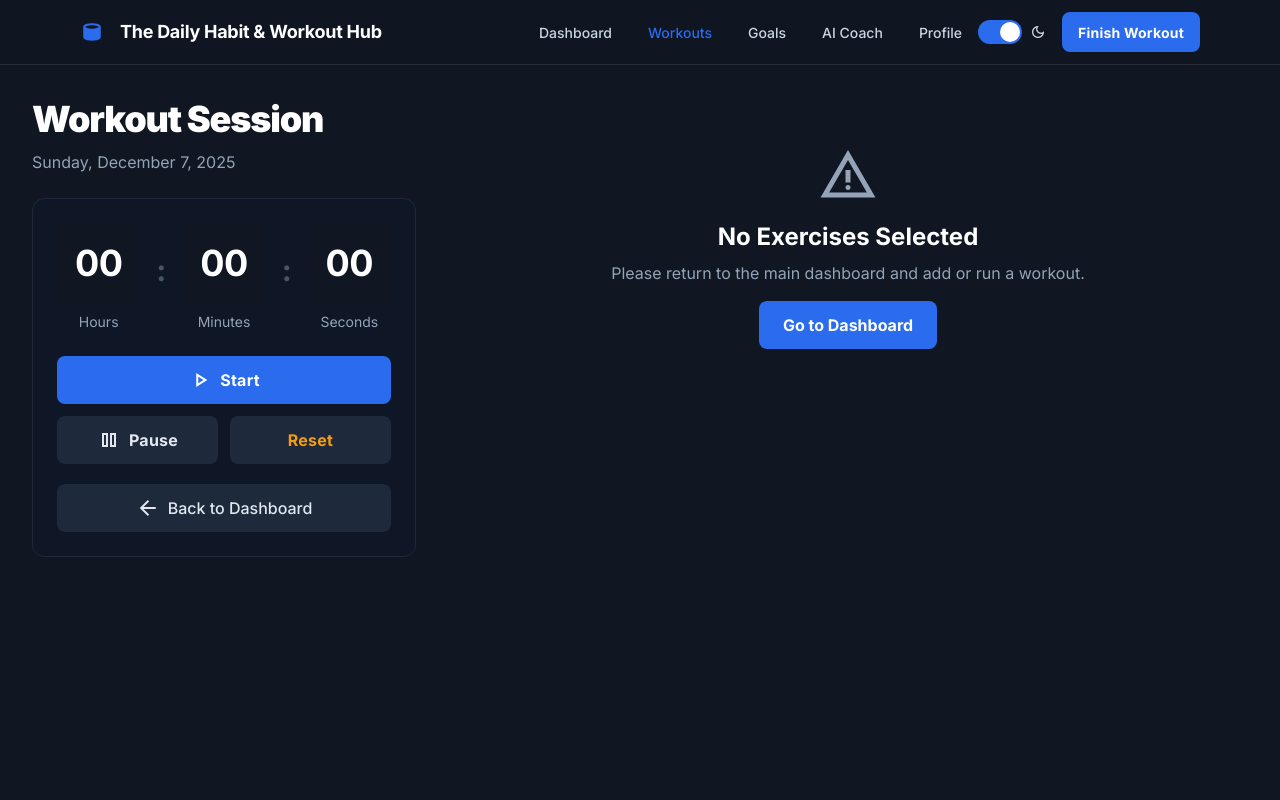
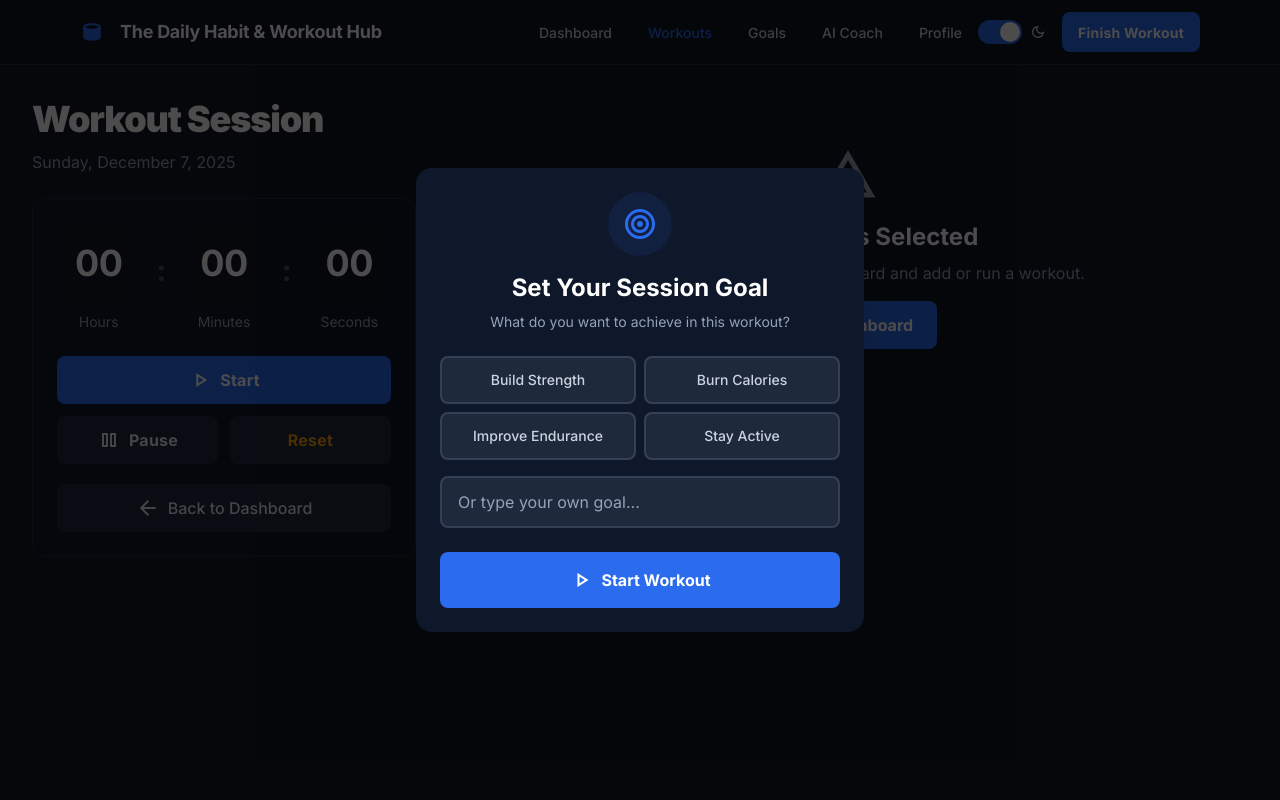
Before and after one commit to RunnelleMoredo/CSCI-4230U---Advanced-Web-Development-Final-Project-, a Flask app: page /session in a window 1280 px wide. Run offline with Flask 3, Linux system fonts and the light colour scheme; some libraries are stand-ins or nearby versions.

Commit message:
Add session goal modal - require goal before workout starts

```diff
--- a/static/scripts/session.js
+++ b/static/scripts/session.js
@@ -31,6 +31,48 @@ if (themeToggle) {
 // =======================================
 const backBtn = document.getElementById("btn_back_main");
 if (backBtn) backBtn.onclick = () => (window.location.href = "/main_dashboard");
+
+// =======================================
+// SESSION GOAL MODAL
+// =======================================
+const goalModal = document.getElementById("goalModal");
+const quickGoalBtns = document.querySelectorAll(".quick-goal");
+const customGoalInput = document.getElementById("customSessionGoal");
+const startSessionBtn = document.getElementById("startSessionBtn");
+
+let sessionGoal = "";
+
+// Quick goal button click
+quickGoalBtns.forEach(btn => {
+  btn.addEventListener("click", () => {
+    quickGoalBtns.forEach(b => b.classList.remove("border-primary", "bg-primary/10"));
+    btn.classList.add("border-primary", "bg-primary/10");
+    sessionGoal = btn.dataset.goal;
+    customGoalInput.value = "";
+  });
+});
+
+// Custom goal input
+customGoalInput?.addEventListener("input", (e) => {
+  if (e.target.value.trim()) {
+    sessionGoal = e.target.value.trim();
+    quickGoalBtns.forEach(b => b.classList.remove("border-primary", "bg-primary/10"));
+  }
+});
+
+// Start session button
+startSessionBtn?.addEventListener("click", () => {
+  if (!sessionGoal) {
+    alert("Please select or enter a goal for this session");
+    return;
+  }
+
+  // Store goal for this session
+  localStorage.setItem("currentSessionGoal", sessionGoal);
+
+  // Hide modal
+  goalModal.classList.add("hidden");
+});
 
 // =======================================
 // SESSION RENDERING
--- a/templates/session.html
+++ b/templates/session.html
@@ -45,6 +45,57 @@
 </head>
 
 <body class="font-display bg-background-light dark:bg-background-dark min-h-screen">
+
+  <!-- Session Goal Modal -->
+  <div id="goalModal" class="fixed inset-0 bg-black/70 flex items-center justify-center z-50 p-4">
+    <div class="bg-white dark:bg-slate-900 rounded-2xl max-w-md w-full p-6 shadow-2xl">
+      <div class="text-center mb-6">
+        <div class="size-16 rounded-full bg-primary/10 flex items-center justify-center mx-auto mb-4">
+          <span class="material-symbols-outlined text-4xl text-primary">target</span>
+        </div>
+        <h2 class="text-2xl font-bold text-slate-900 dark:text-white mb-2">Set Your Session Goal</h2>
+        <p class="text-slate-500 dark:text-slate-400 text-sm">What do you want to achieve in this workout?</p>
+      </div>
+
+      <!-- Quick Goal Buttons -->
+      <div class="grid grid-cols-2 gap-2 mb-4">
+        <button
+          class="quick-goal px-4 py-3 text-sm font-medium rounded-lg border-2 border-slate-200 dark:border-slate-700 bg-slate-50 dark:bg-slate-800 text-slate-700 dark:text-slate-300 hover:border-primary hover:bg-primary/5 transition"
+          data-goal="Build Strength">
+          Build Strength
+        </button>
+        <button
+          class="quick-goal px-4 py-3 text-sm font-medium rounded-lg border-2 border-slate-200 dark:border-slate-700 bg-slate-50 dark:bg-slate-800 text-slate-700 dark:text-slate-300 hover:border-primary hover:bg-primary/5 transition"
+          data-goal="Burn Calories">
+          Burn Calories
+        </button>
+        <button
+          class="quick-goal px-4 py-3 text-sm font-medium rounded-lg border-2 border-slate-200 dark:border-slate-700 bg-slate-50 dark:bg-slate-800 text-slate-700 dark:text-slate-300 hover:border-primary hover:bg-primary/5 transition"
+          data-goal="Improve Endurance">
+          Improve Endurance
+        </button>
+        <button
+          class="quick-goal px-4 py-3 text-sm font-medium rounded-lg border-2 border-slate-200 dark:border-slate-700 bg-slate-50 dark:bg-slate-800 text-slate-700 dark:text-slate-300 hover:border-primary hover:bg-primary/5 transition"
+          data-goal="Stay Active">
+          Stay Active
+        </button>
+      </div>
+
+      <!-- Custom Goal Input -->
+      <div class="mb-6">
+        <input type="text" id="customSessionGoal" placeholder="Or type your own goal..."
+          class="w-full px-4 py-3 rounded-lg border-2 border-slate-200 dark:border-slate-700 bg-slate-50 dark:bg-slate-800 text-slate-900 dark:text-white placeholder-slate-400 focus:border-primary focus:ring-2 focus:ring-primary/20 outline-none transition">
+      </div>
+
+      <!-- Start Button -->
+      <button id="startSessionBtn"
+        class="w-full py-4 bg-primary text-white font-bold rounded-lg hover:bg-primary/90 transition flex items-center justify-center gap-2">
+        <span class="material-symbols-outlined">play_arrow</span>
+        Start Workout
+      </button>
+    </div>
+  </div>
+
   <div class="relative flex min-h-screen w-full flex-col overflow-x-hidden">
 
     <!-- TopNavBar -->
```
